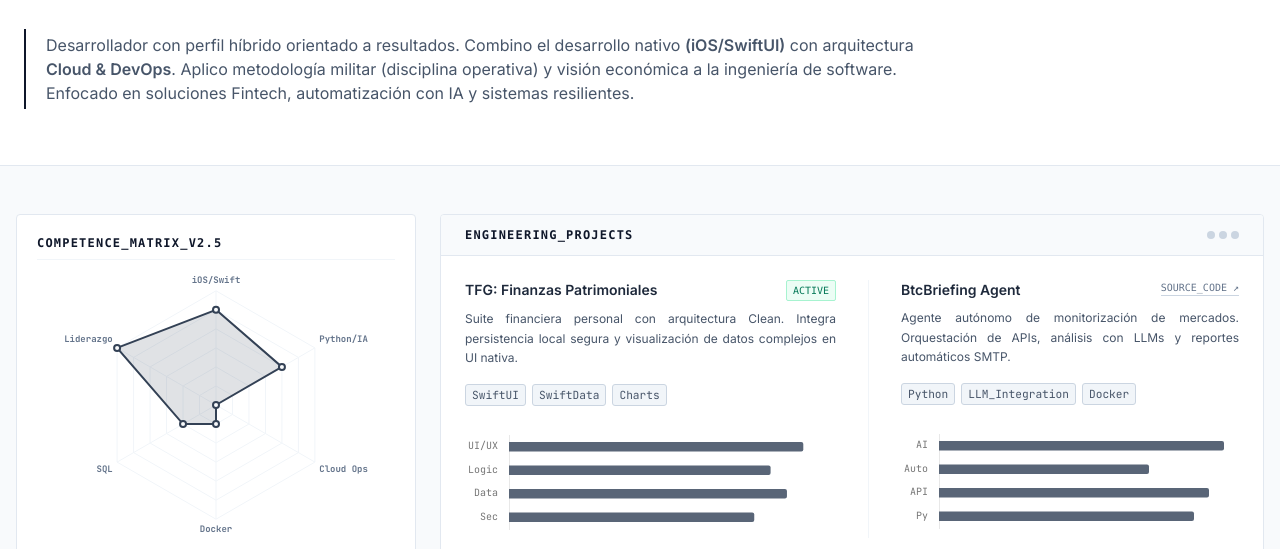
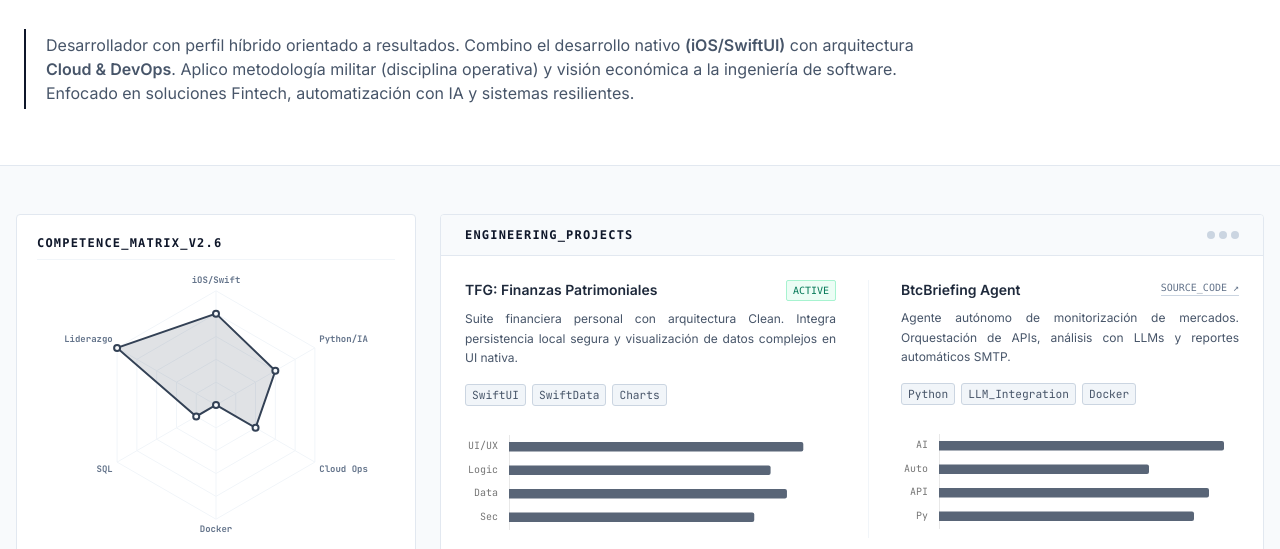
Before and after one commit to gtrujillovdev-cyber/InteractiveCV, a plain HTML site: page index.html in a window 1280 px wide. Shown: the part 174-723 px from the top of the page. Drawn offline with nearby package versions, Linux system fonts and the light colour scheme.

Commit message:
Feat: Add DevOps Infrastructure Lab section and update Cloud competence metrics

```diff
--- a/index.html
+++ b/index.html
@@ -167,7 +167,7 @@
                 <!-- Skill Radar -->
                 <div class="tech-card p-5">
                     <div class="flex justify-between items-center mb-4 border-b border-slate-100 dark:border-slate-700 pb-2">
-                        <h3 class="text-xs font-bold text-slate-900 dark:text-white tracking-widest uppercase font-mono">Competence_Matrix_v2.5</h3>
+                        <h3 class="text-xs font-bold text-slate-900 dark:text-white tracking-widest uppercase font-mono">Competence_Matrix_v2.6</h3>
                     </div>
                     <div class="chart-container">
                         <canvas id="skillsRadar"></canvas>
@@ -480,7 +480,7 @@
                 labels: ['iOS/Swift', 'Python/IA', 'Cloud Ops', 'Docker', 'SQL', 'Liderazgo'].map(wrapLabel),
                 datasets: [{
                     label: 'Level',
-                    data: [90, 85, 65, 70, 75, 95],
+                    data: [90, 85, 80, 70, 75, 95],
                     backgroundColor: THEME.light.radarBg,
                     borderColor: THEME.light.radarBorder,
                     borderWidth: 2,
```
